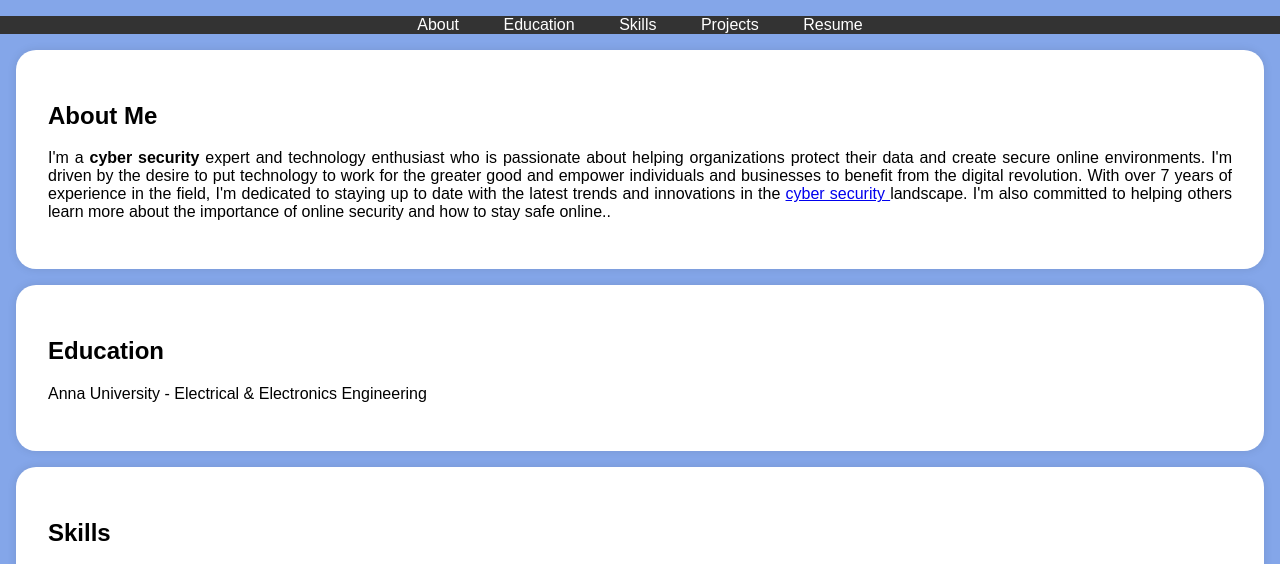
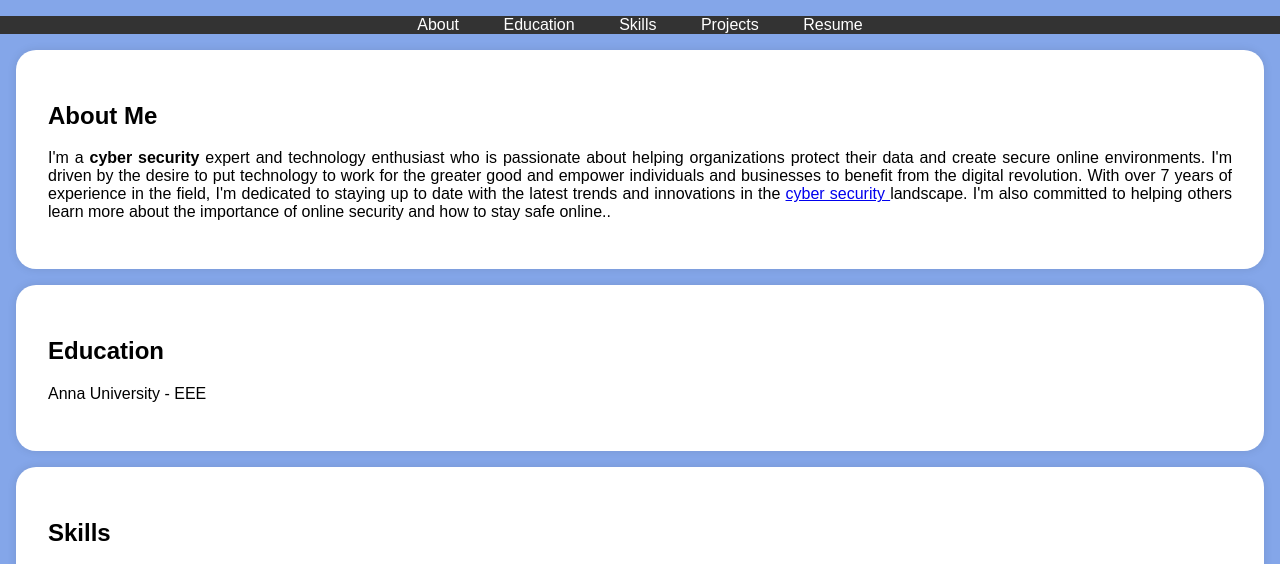
Before and after one commit to yami764/portfolio, a plain HTML site: page index.html in a window 1280 px wide. Shown: the part 197-761 px from the top of the page. Drawn offline with Linux system fonts and the light colour scheme.

Commit message:
Update index.html

```diff
--- a/index.html
+++ b/index.html
@@ -122,7 +122,7 @@
     <section id="education">
         <div class="section-content">
             <h2>Education</h2>
-            <p>Anna University  - Electrical & Electronics Engineering</p>
+            <p>Anna University  - EEE</p>
 
 
         </div>
```
